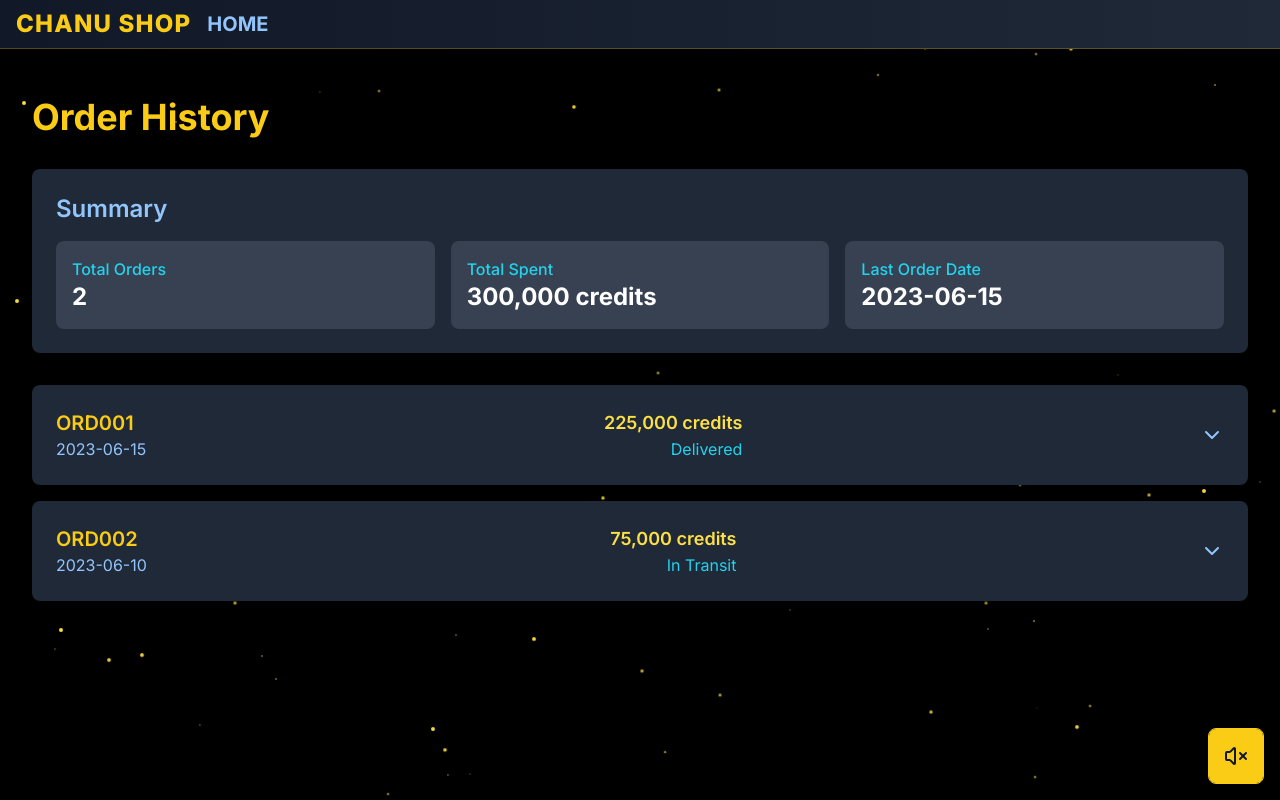
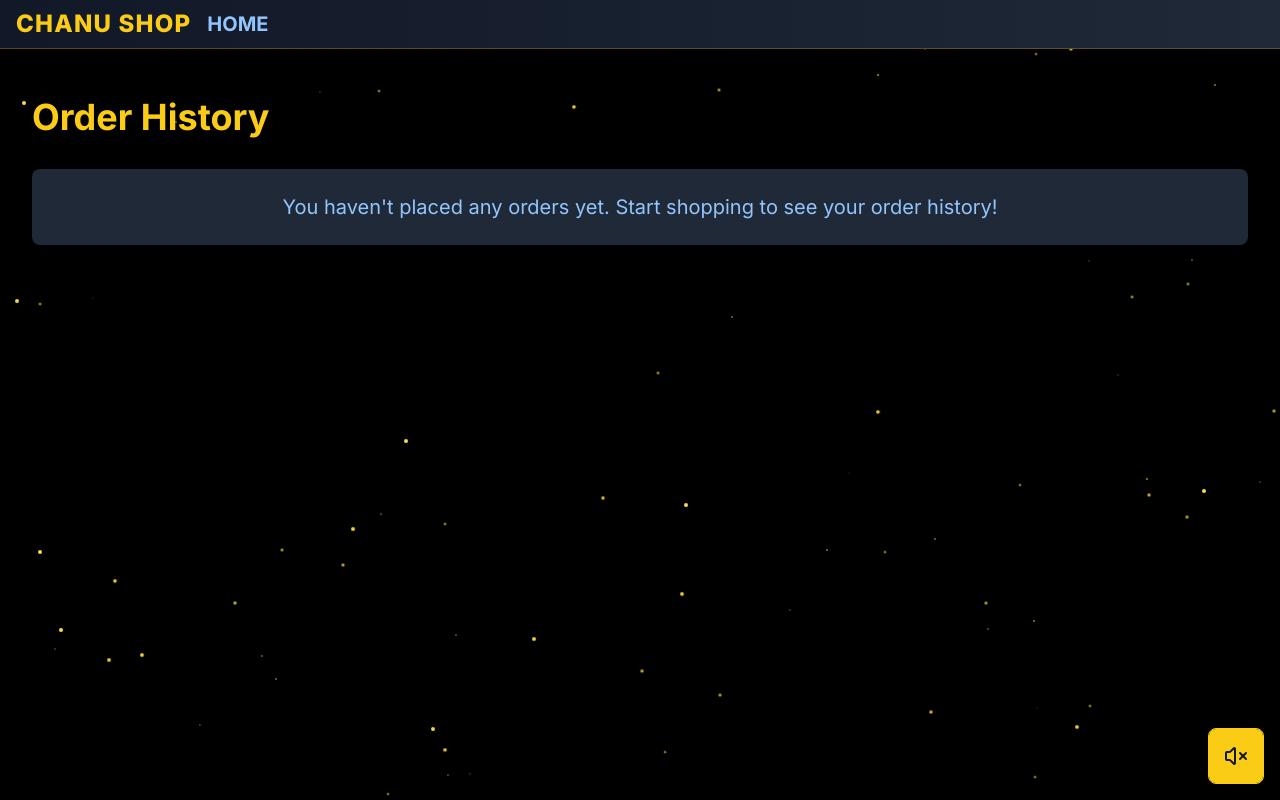
Before and after one commit to luka-tchanukvadze/CHANU-WARS, a Next.js app: page /OnlineShop/OrderHistory in a window 1280 px wide. Both pictures are taken after a click on the button "Unleash the Force". Shown: the top 800 px of the page. Built offline with nearby package versions, Linux system fonts and the light colour scheme.

Commit message:
working on history

```diff
--- a/components/OnlineShop/Cart.tsx
+++ b/components/OnlineShop/Cart.tsx
@@ -4,12 +4,49 @@ import { useState } from "react";
 import CartlineItem from "./CartlineItem";
 import { motion } from "framer-motion";
 import Link from "next/link";
+import { CartItemType } from "@/context/CartProvider";
+
+interface Order {
+  id: string;
+  date: string;
+  total: number;
+  status: string;
+  items: any;
+}
+interface Product {
+  name: string;
+  type: string;
+  description: string;
+  price: number;
+  sku: string;
+}
 
 const Cart = () => {
   const [confirm, setConfirm] = useState(false);
   const { dispatch, REDUCER_ACTIONS, totalItems, totalPrice, cart } = useCart();
 
+  const storedOrderHistory: any = localStorage.getItem("orderHistory");
+
   const onSubmitOrder = () => {
+    const currentHistory = JSON.parse(
+      localStorage.getItem("orderHistory") || "[]"
+    );
+
+    const totalAmount = cart.reduce((sum, item) => sum + item.price, 0);
+
+    const addToHistory: Order = {
+      id: `ORD${currentHistory.length + 1}`,
+      date: new Date().toISOString().split("T")[0],
+      total: totalAmount,
+      status: "Delivered",
+      items: cart,
+    };
+
+    const updatedHistory = [...currentHistory, addToHistory];
+    localStorage.setItem("orderHistory", JSON.stringify(updatedHistory));
+
+    console.log("Updated Order History:", updatedHistory);
+
     dispatch({ type: REDUCER_ACTIONS.SUBMIT });
     setConfirm(true);
   };
--- a/components/OnlineShop/OrderHistory.tsx
+++ b/components/OnlineShop/OrderHistory.tsx
@@ -1,6 +1,6 @@
 "use client";
 
-import { useState } from "react";
+import { useEffect, useState } from "react";
 import { motion, AnimatePresence } from "framer-motion";
 import Image from "next/image";
 
@@ -20,53 +20,6 @@ interface Order {
   items: Product[];
 }
 
-const orderHistory: Order[] = [
-  {
-    id: "ORD001",
-    date: "2023-06-15",
-    total: 225000,
-    status: "Delivered",
-    items: [
-      {
-        name: "Millennium Falcon Replica",
-        type: "Ship",
-        description: "Iconic Corellian freighter with intricate details",
-        price: 100000,
-        sku: "https://encrypted-tbn0.gstatic.com/images?q=tbn:ANd9GcRdTLrXk7owVSuLDHlRGkNRX-yhxxX4wX0tXQ&s",
-      },
-      {
-        name: "Lightsaber",
-        type: "Weapon",
-        description: "Elegant weapon for a more civilized age",
-        price: 50000,
-        sku: "https://encrypted-tbn0.gstatic.com/images?q=tbn:ANd9GcRdTLrXk7owVSuLDHlRGkNRX-yhxxX4wX0tXQ&s",
-      },
-      {
-        name: "Stormtrooper Armor",
-        type: "Apparel",
-        description: "Imperial-grade armor for the loyal soldier",
-        price: 75000,
-        sku: "https://encrypted-tbn0.gstatic.com/images?q=tbn:ANd9GcRdTLrXk7owVSuLDHlRGkNRX-yhxxX4wX0tXQ&s",
-      },
-    ],
-  },
-  {
-    id: "ORD002",
-    date: "2023-06-10",
-    total: 75000,
-    status: "In Transit",
-    items: [
-      {
-        name: "X-Wing Starfighter",
-        type: "Ship",
-        description: "Versatile Rebel Alliance strike fighter",
-        price: 75000,
-        sku: "https://encrypted-tbn0.gstatic.com/images?q=tbn:ANd9GcRdTLrXk7owVSuLDHlRGkNRX-yhxxX4wX0tXQ&s",
-      },
-    ],
-  },
-];
-
 const containerVariants = {
   hidden: { opacity: 0 },
   visible: {
@@ -83,7 +36,23 @@ const itemVariants = {
 };
 
 export default function OrderHistory() {
+  const [orderHistory, setOrderHistory] = useState<Order[]>([]);
   const [expandedOrder, setExpandedOrder] = useState<string | null>(null);
+
+  useEffect(() => {
+    const storedOrderHistory = localStorage.getItem("orderHistory");
+    if (storedOrderHistory) {
+      try {
+        const parsedOrderHistory = JSON.parse(storedOrderHistory);
+        setOrderHistory(
+          Array.isArray(parsedOrderHistory) ? parsedOrderHistory : []
+        );
+      } catch (error) {
+        console.error("Error parsing order history:", error);
+        setOrderHistory([]);
+      }
+    }
+  }, []);
 
   const toggleOrderDetails = (orderId: string) => {
     setExpandedOrder(expandedOrder === orderId ? null : orderId);
@@ -94,7 +63,7 @@ export default function OrderHistory() {
       initial="hidden"
       animate="visible"
       variants={containerVariants}
-      className="min-h-screen  text-white py-12 px-4 sm:px-6 lg:px-8"
+      className="min-h-screen text-white py-12 px-4 sm:px-6 lg:px-8"
     >
       <motion.div variants={itemVariants} className="max-w-7xl mx-auto">
         <motion.h1
@@ -104,6 +73,18 @@ export default function OrderHistory() {
           Order History
         </motion.h1>
 
+        {orderHistory.length === 0 ? (
+          <motion.div
+            variants={itemVariants}
+            className="bg-gray-800 rounded-lg shadow-lg p-6 text-center"
+          >
+            <p className="text-xl text-blue-300">
+              You haven't placed any orders yet. Start shopping to see your
+              order history!
+            </p>
+          </motion.div>
+        ) : (
+          <>
             <motion.div
               variants={itemVariants}
               className="bg-gray-800 rounded-lg shadow-lg p-6 mb-8"
@@ -128,7 +109,10 @@ export default function OrderHistory() {
                   >
                     Total Orders
                   </motion.p>
-              <motion.p variants={itemVariants} className="text-2xl font-bold">
+                  <motion.p
+                    variants={itemVariants}
+                    className="text-2xl font-bold"
+                  >
                     {orderHistory.length}
                   </motion.p>
                 </motion.div>
@@ -142,7 +126,10 @@ export default function OrderHistory() {
                   >
                     Total Spent
                   </motion.p>
-              <motion.p variants={itemVariants} className="text-2xl font-bold">
+                  <motion.p
+                    variants={itemVariants}
+                    className="text-2xl font-bold"
+                  >
                     {orderHistory
                       .reduce((sum, order) => sum + order.total, 0)
                       .toLocaleString()}{" "}
@@ -159,8 +146,11 @@ export default function OrderHistory() {
                   >
                     Last Order Date
                   </motion.p>
-              <motion.p variants={itemVariants} className="text-2xl font-bold">
-                {orderHistory[0].date}
+                  <motion.p
+                    variants={itemVariants}
+                    className="text-2xl font-bold"
+                  >
+                    {orderHistory[0]?.date || "N/A"}
                   </motion.p>
                 </motion.div>
               </motion.div>
@@ -185,7 +175,10 @@ export default function OrderHistory() {
                       >
                         {order.id}
                       </motion.h3>
-                  <motion.p variants={itemVariants} className="text-blue-300">
+                      <motion.p
+                        variants={itemVariants}
+                        className="text-blue-300"
+                      >
                         {order.date}
                       </motion.p>
                     </motion.div>
@@ -196,7 +189,10 @@ export default function OrderHistory() {
                       >
                         {order.total.toLocaleString()} credits
                       </motion.p>
-                  <motion.p variants={itemVariants} className="text-cyan-400">
+                      <motion.p
+                        variants={itemVariants}
+                        className="text-cyan-400"
+                      >
                         {order.status}
                       </motion.p>
                     </motion.div>
@@ -293,6 +289,8 @@ export default function OrderHistory() {
                 </motion.div>
               ))}
             </motion.div>
+          </>
+        )}
       </motion.div>
     </motion.div>
   );
```
Also changed, not shown: context/CartProvider.tsx (+7 -2 lines). Lines whose indentation alone changed are shown as unchanged.
